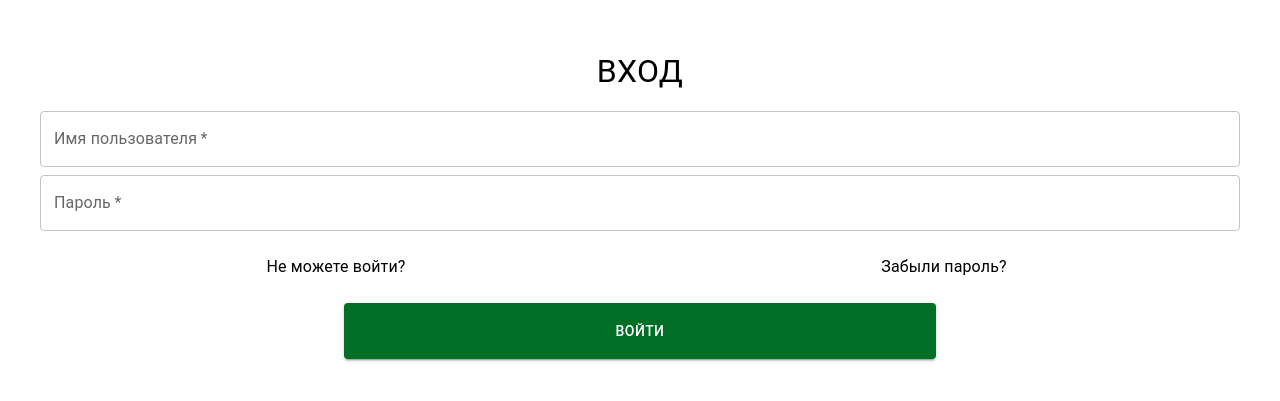
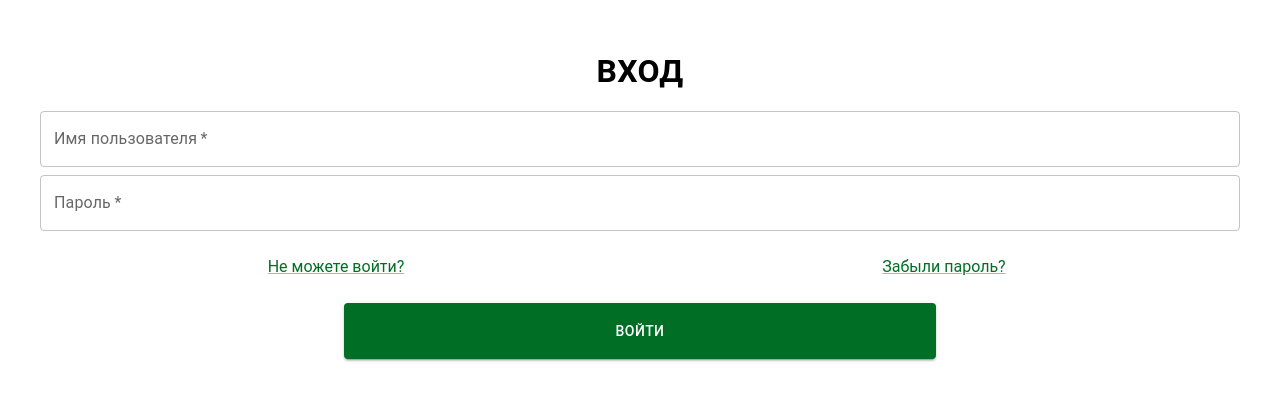
Before and after one commit to Nikeshhh/dorm-frontend, a React (Vite) app: page / in a window 1280 px wide. Shown: the part 197-598 px from the top of the page. Built offline with nearby package versions, Linux system fonts and the light colour scheme.

Commit message:
added page folder

```diff
--- a/src/App.jsx
+++ b/src/App.jsx
@@ -1,10 +1,10 @@
-import LoginForm from "./components/LoginForm"
+import LoginPage from "./pages/LoginPage"
 
 function App() {
 
   return (
     <div className="content-center h-screen w-screen">
-      <LoginForm />
+      <LoginPage />
     </div>
   )
 }
--- a/src/components/LoginForm.jsx
+++ b/src/components/LoginForm.jsx
@@ -1,4 +1,4 @@
-import { Button, CircularProgress, TextField, Typography } from "@mui/material"
+import { Button, CircularProgress, Link, TextField, Typography } from "@mui/material"
 import axios from 'axios'
 import { useState } from "react"
 
@@ -25,6 +25,7 @@ const LoginForm = () => {
             <Typography
                 className="flex col-span-full justify-center my-auto"
                 fontSize="32px"
+                fontWeight="bold"
             >
                 ВХОД
             </Typography>
@@ -44,18 +45,18 @@ const LoginForm = () => {
                 required
                 onChange={(e) => setPassword(e.target.value)}
             />
-            <Typography
+            <Link
                 className="col-span-2 content-center text-center"
                 fontSize="16px"
             >
                 Не можете войти?
-            </Typography>
-            <Typography
+            </Link>
+            <Link
                 className="col-span-2 content-center text-center"
                 fontSize="16px"
             >
                 Забыли пароль?
-            </Typography>
+            </Link>
             <Button
                 className="col-start-2 col-end-4"
                 variant="contained"
--- /dev/null
+++ b/src/pages/LoginPage.jsx
@@ -0,0 +1,11 @@
+import LoginForm from '../components/LoginForm'
+
+const LoginPage = () => {
+    return (
+        <>
+         <LoginForm />
+        </>
+    )
+}
+
+export default LoginPage
```
